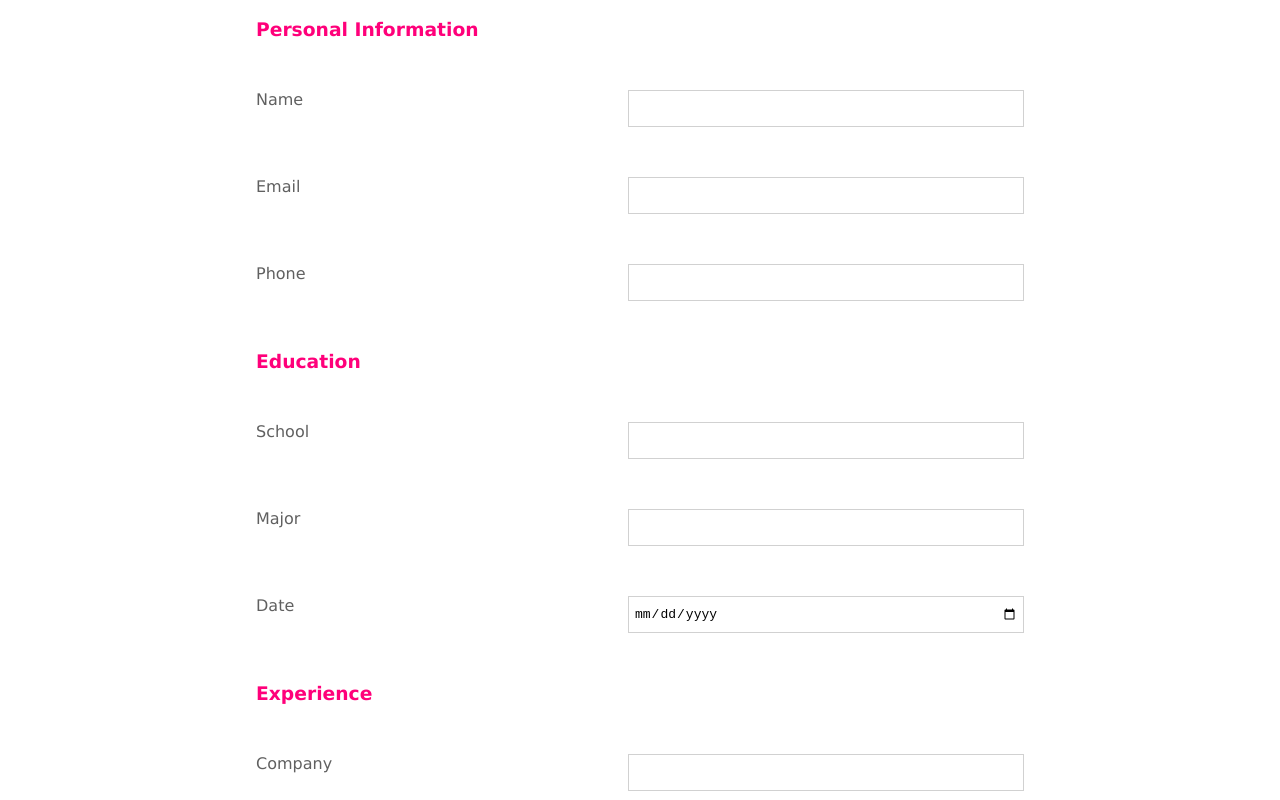
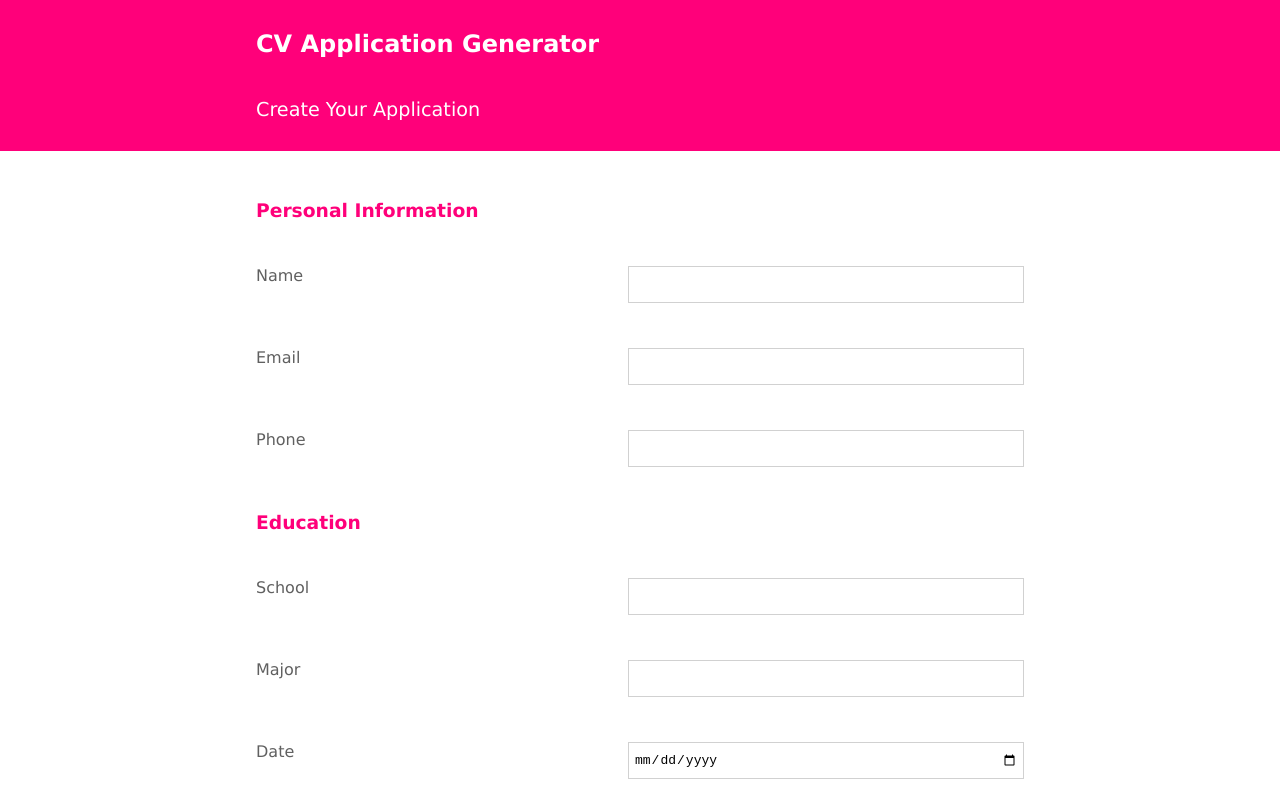
Before and after one commit to prosperitty/CV-project, a React (Create React App) app: page / in a window 1280 px wide. Shown: the top 800 px of the page. Built offline with nearby package versions, Linux system fonts and the light colour scheme.

Commit message:
added and styled header in form page

```diff
--- a/src/App.js
+++ b/src/App.js
@@ -57,6 +57,10 @@ class App extends Component {
     } else {
       return (
         <div className='cv-form-container'>
+          <header>
+            <h1>CV Application Generator</h1>
+            <h2>Create your application</h2>
+          </header>
           <form>
             <General header='personal information' applicationInfo={this.state} handleInputs={this.handleInputs} />
             <Education header='education' applicationInfo={this.state} handleInputs={this.handleInputs} />
--- a/src/styles/App.css
+++ b/src/styles/App.css
@@ -10,9 +10,32 @@ h3 {
   text-transform: capitalize;
 }
 
+h1 {
+  max-width: 768px;
+  margin: 0 auto;
+  font-size: 1.5em;
+  color: white;
+}
+
+h2 {
+  max-width: 768px;
+  padding-top: 40px;
+  margin: 0px auto;
+  color: white;
+
+  font-weight: 400;
+  font-size: 1.2em;
+  text-transform: capitalize;
+}
+
+header {
+  padding: 30px 10px;
+  background-color: #ff007a;
+}
+
 form {
   max-width: 768px;
-  padding: 0 20px;
+  padding: 30px 20px;
   margin: 0 auto;
 }
 
@@ -24,7 +47,7 @@ label {
 .input-container {
   display: flex;
   justify-content: space-between;
-  margin: 50px 0;
+  margin: 45px 0;
 }
 
 input {
@@ -35,6 +58,10 @@ input {
   font-size: 1em;
 
   border: 1px solid rgba(201, 201, 201, 0.839);
+}
+
+input[type="date"] {
+  cursor: pointer;
 }
 
 textarea {
```
